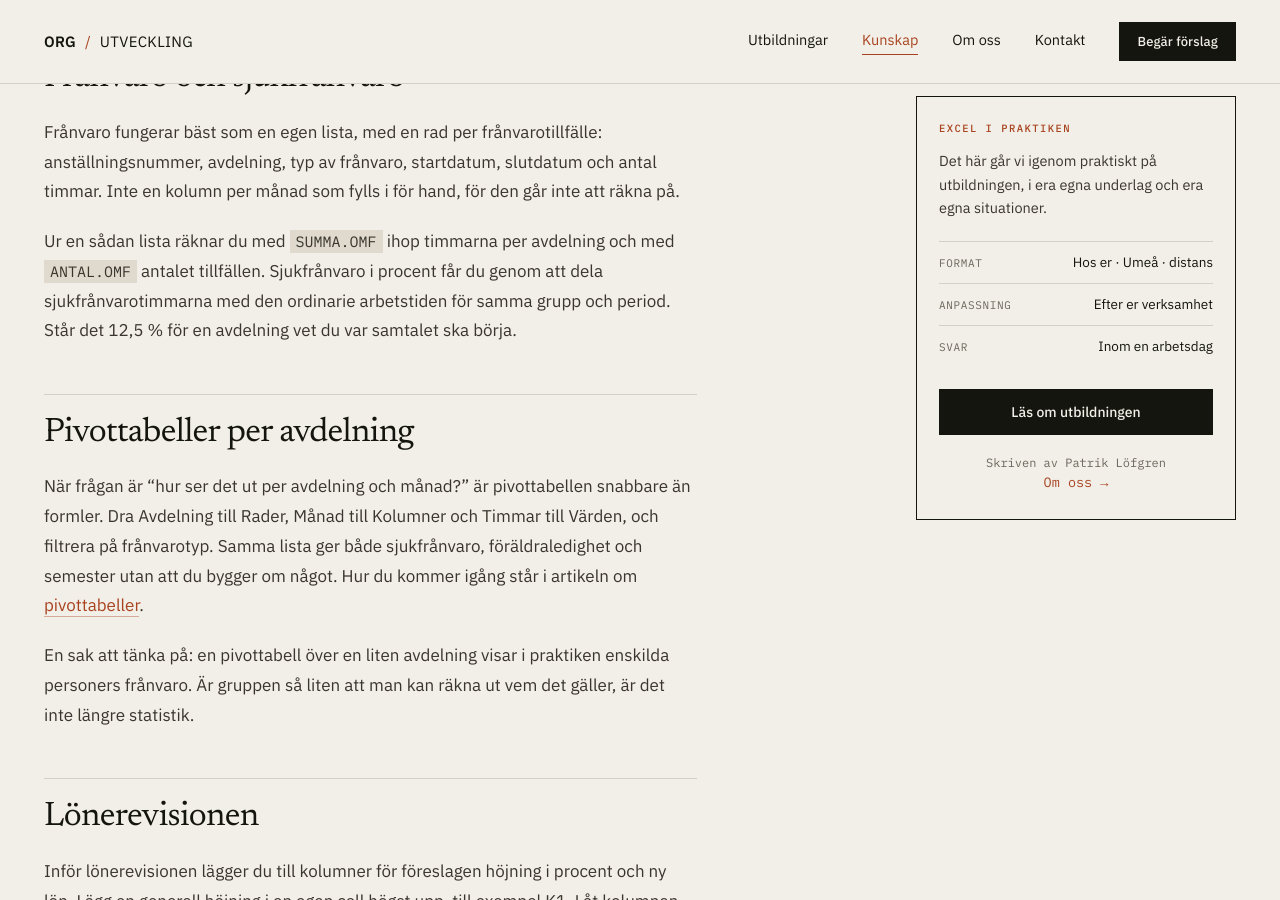
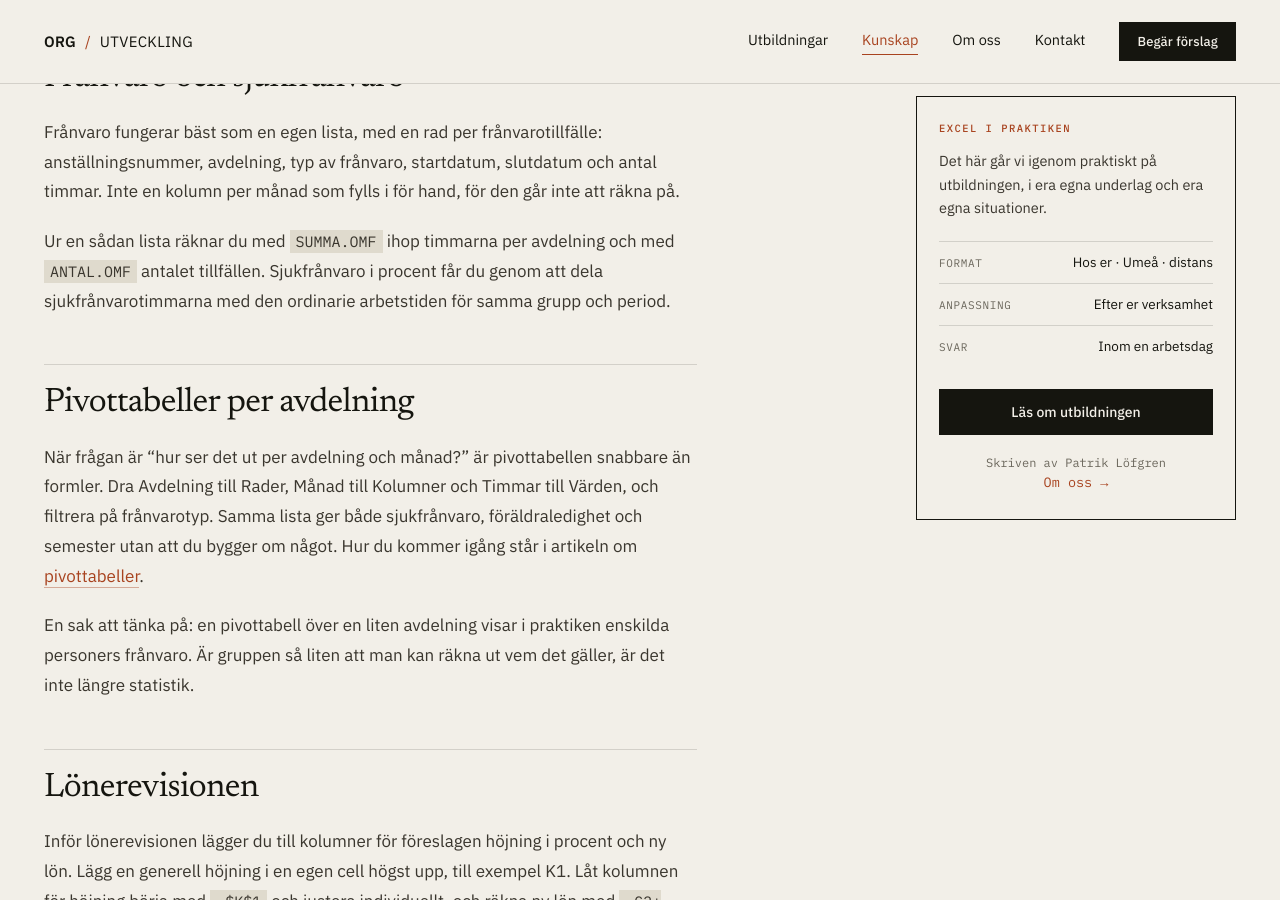
Before and after one commit to Elwyndaz/elwyndaz.github.io, a Jekyll site: the page built from _posts/2026-11-18-excel-for-hr.md, in a window 1280 px wide and 900 px high, scrolled down 1531 px. Built offline with Jekyll 4.4.1, drawn with Linux system fonts in a browser that asks for light colours.

Commit message:
hr: stryk meningen om 12,5 % sjukfrånvaro
Co-Authored-By: Claude Opus 5.5 <noreply@anthropic.com>

```diff
--- a/_posts/2026-11-18-excel-for-hr.md
+++ b/_posts/2026-11-18-excel-for-hr.md
@@ -31,7 +31,7 @@ DATEDIF heter likadant i svensk Excel. Den syns inte i Excels funktionslista, me
 
 Frånvaro fungerar bäst som en egen lista, med en rad per frånvarotillfälle: anställningsnummer, avdelning, typ av frånvaro, startdatum, slutdatum och antal timmar. Inte en kolumn per månad som fylls i för hand, för den går inte att räkna på.
 
-Ur en sådan lista räknar du med `SUMMA.OMF` ihop timmarna per avdelning och med `ANTAL.OMF` antalet tillfällen. Sjukfrånvaro i procent får du genom att dela sjukfrånvarotimmarna med den ordinarie arbetstiden för samma grupp och period. Står det 12,5 % för en avdelning vet du var samtalet ska börja.
+Ur en sådan lista räknar du med `SUMMA.OMF` ihop timmarna per avdelning och med `ANTAL.OMF` antalet tillfällen. Sjukfrånvaro i procent får du genom att dela sjukfrånvarotimmarna med den ordinarie arbetstiden för samma grupp och period.
 
 ## Pivottabeller per avdelning
 
```
